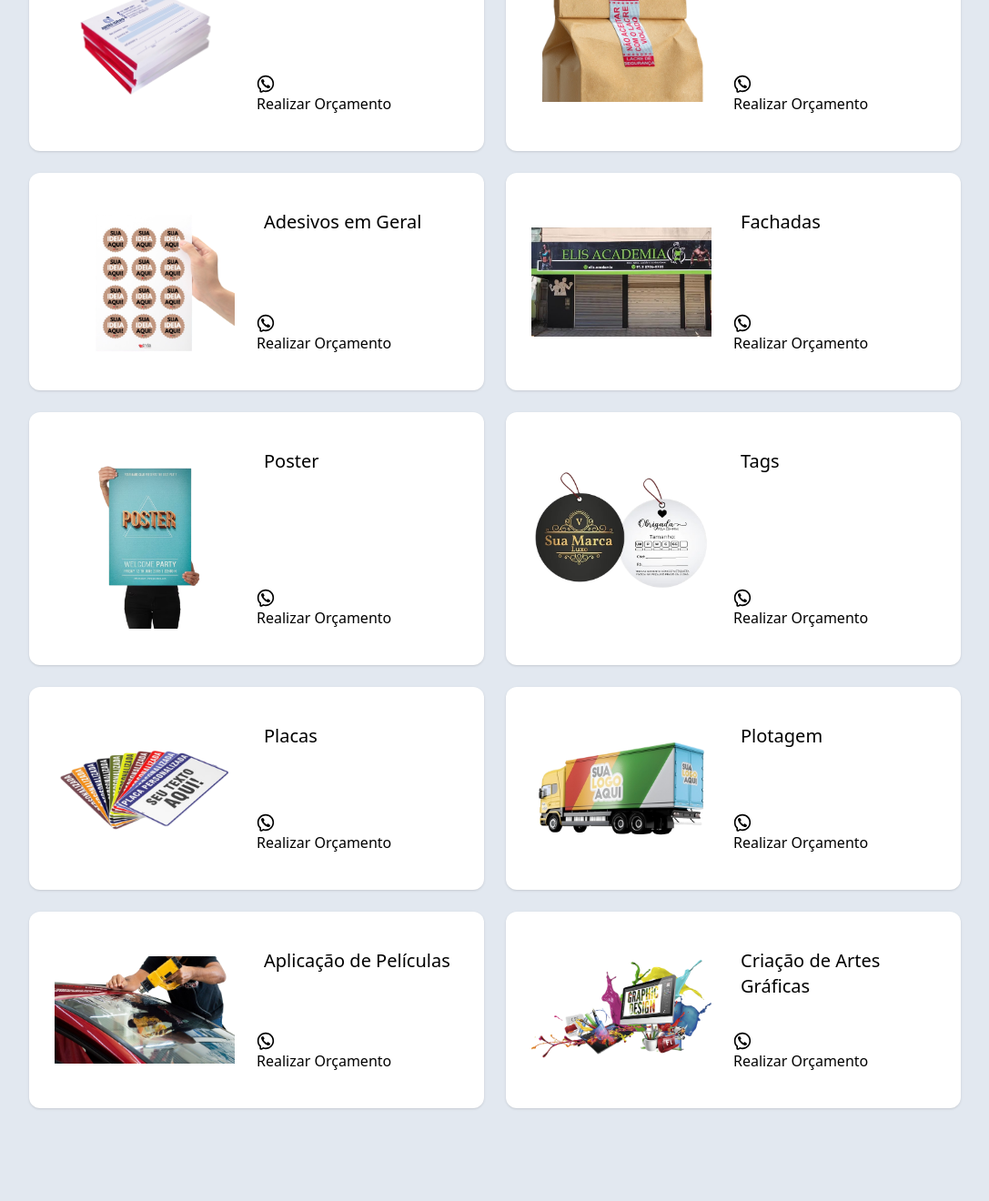
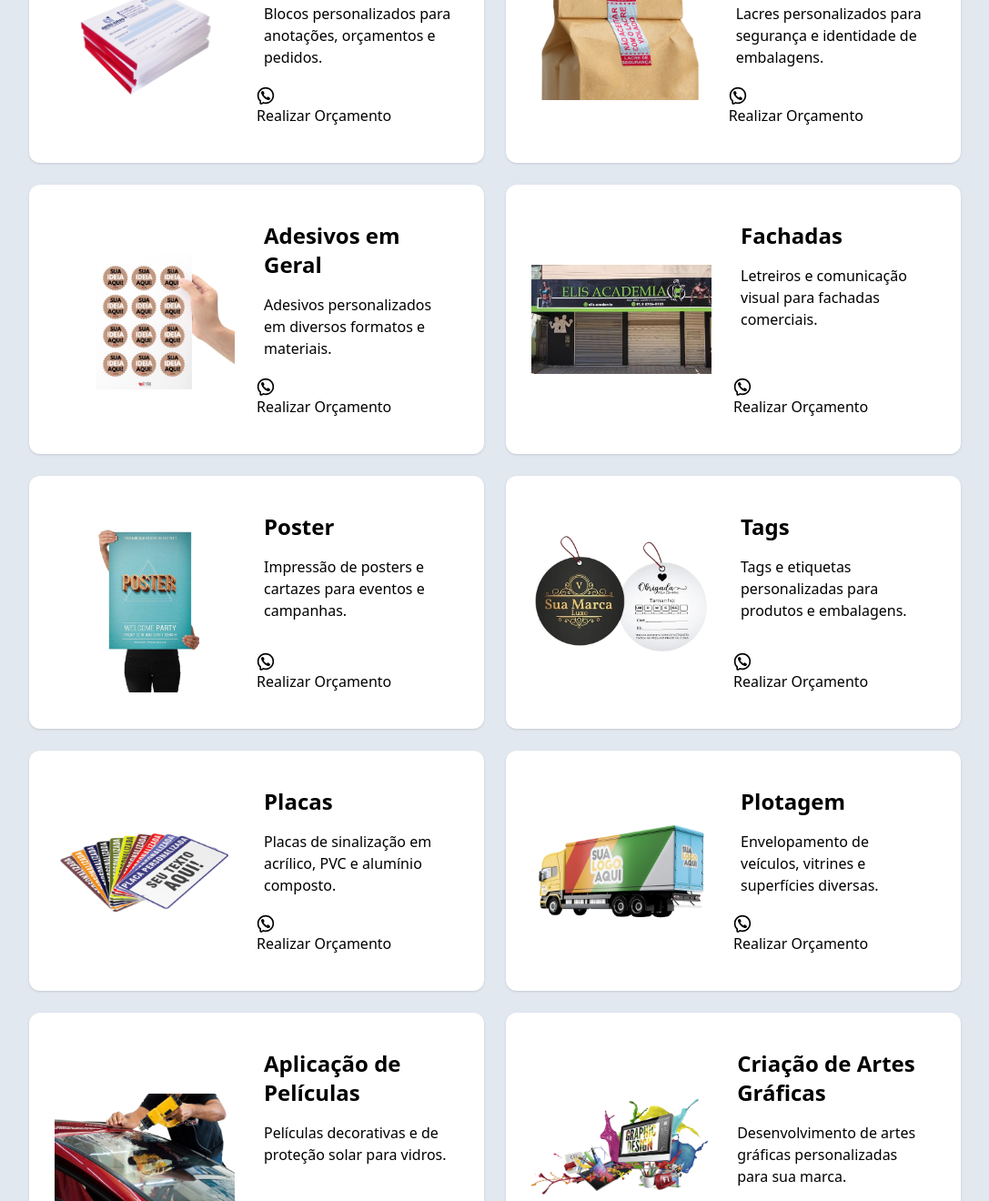
Before and after one commit to vinicius-dsr/hmgraficavisual, an Astro site: page / in a window 1280 px wide. Shown: the part 1299-2619 px from the top of the page at 91% size, without its empty margins (96-1183 px from the left). Built offline with nearby package versions, Linux system fonts and the light colour scheme; Astro itself is replaced by a stand-in of ours.

Commit message:
feat: add description in catalog cards

```diff
--- a/src/components/CatalogoCard.astro
+++ b/src/components/CatalogoCard.astro
@@ -15,8 +15,8 @@ const { title, description, imageSrc } = Astro.props;
   <!-- description and button -->
   <div class="flex flex-col justify-between gap-5 min-w-[50%]">
     <div class="flex flex-col gap-4 px-2">
-      <h2 class="text-xl font-medium">{title}</h2>
-      <span class="">{description}</span>
+      <h2 class="text-2xl font-semibold">{title}</h2>
+      <span class="text-medium">{description}</span>
     </div>
     <Button
       variant="primary"
--- a/src/data/catalogo.ts
+++ b/src/data/catalogo.ts
@@ -2,63 +2,65 @@ export const catalogoItems = [
   {
     title: "Cartão de Visita",
     description:
-      "Cartão de visita é uma forma de apresentar sua empresa ou marca de forma rápida e eficaz. ",
+      "Cartões personalizados para apresentação profissional da sua marca.",
     imageSrc: "/cartao.avif",
   },
   {
     title: "Panfletos",
     description:
-      "Panfletos são folhetos de papel que podem ser distribuídos para divulgar informações sobre uma empresa ou produto.",
+      "Folhetos promocionais para divulgação de produtos, serviços e eventos.",
     imageSrc: "/panfletos.avif",
   },
   {
     title: "Blocos de Papel",
-    description: "",
+    description: "Blocos personalizados para anotações, orçamentos e pedidos.",
     imageSrc: "/bloco.avif",
   },
   {
     title: "Lacres e Adesivos",
-    description: "",
+    description:
+      "Lacres personalizados para segurança e identidade de embalagens.",
     imageSrc: "/lacre.avif",
   },
   {
     title: "Adesivos em Geral",
-    description: "",
+    description: "Adesivos personalizados em diversos formatos e materiais.",
     imageSrc: "/adesivos.avif",
   },
   {
     title: "Fachadas",
-    description: "",
+    description: "Letreiros e comunicação visual para fachadas comerciais.",
     imageSrc: "/fachada.avif",
   },
   {
     title: "Poster",
-    description: "",
+    description: "Impressão de posters e cartazes para eventos e campanhas.",
     imageSrc: "/poster.avif",
   },
   {
     title: "Tags",
-    description: "",
+    description: "Tags e etiquetas personalizadas para produtos e embalagens.",
     imageSrc: "/tag.avif",
   },
   {
     title: "Placas",
-    description: "",
+    description: "Placas de sinalização em acrílico, PVC e alumínio composto.",
     imageSrc: "/placas.avif",
   },
   {
     title: "Plotagem",
-    description: "",
+    description: "Envelopamento de veículos, vitrines e superfícies diversas.",
     imageSrc: "/plotagem.avif",
   },
   {
     title: "Aplicação de Películas",
-    description: "",
+    description: "Películas decorativas e de proteção solar para vidros.",
     imageSrc: "/pelicula.avif",
   },
   {
     title: "Criação de Artes Gráficas",
-    description: "",
+    description:
+      "Desenvolvimento de artes gráficas personalizadas para sua marca.",
     imageSrc: "/artes.avif",
   },
 ];
```
